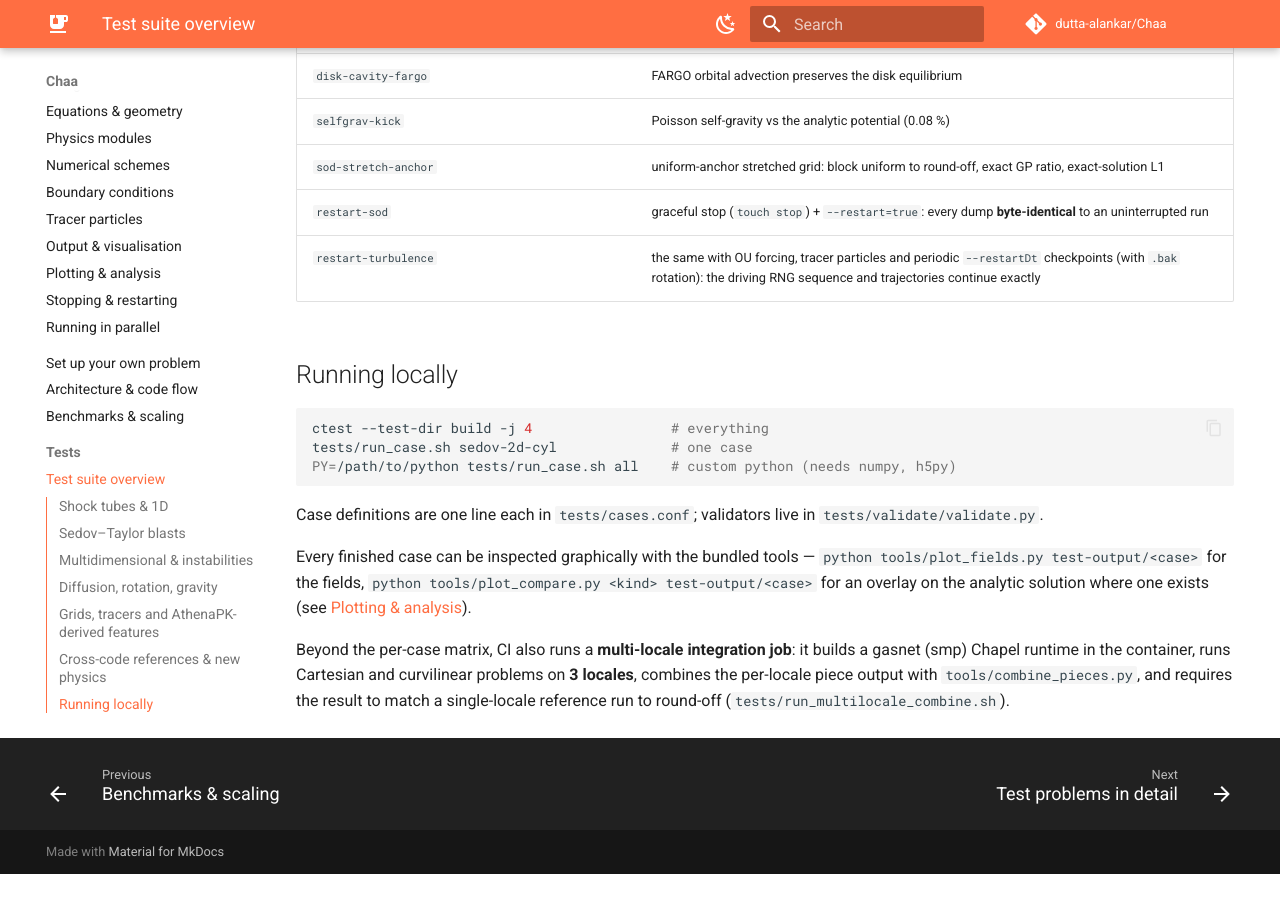
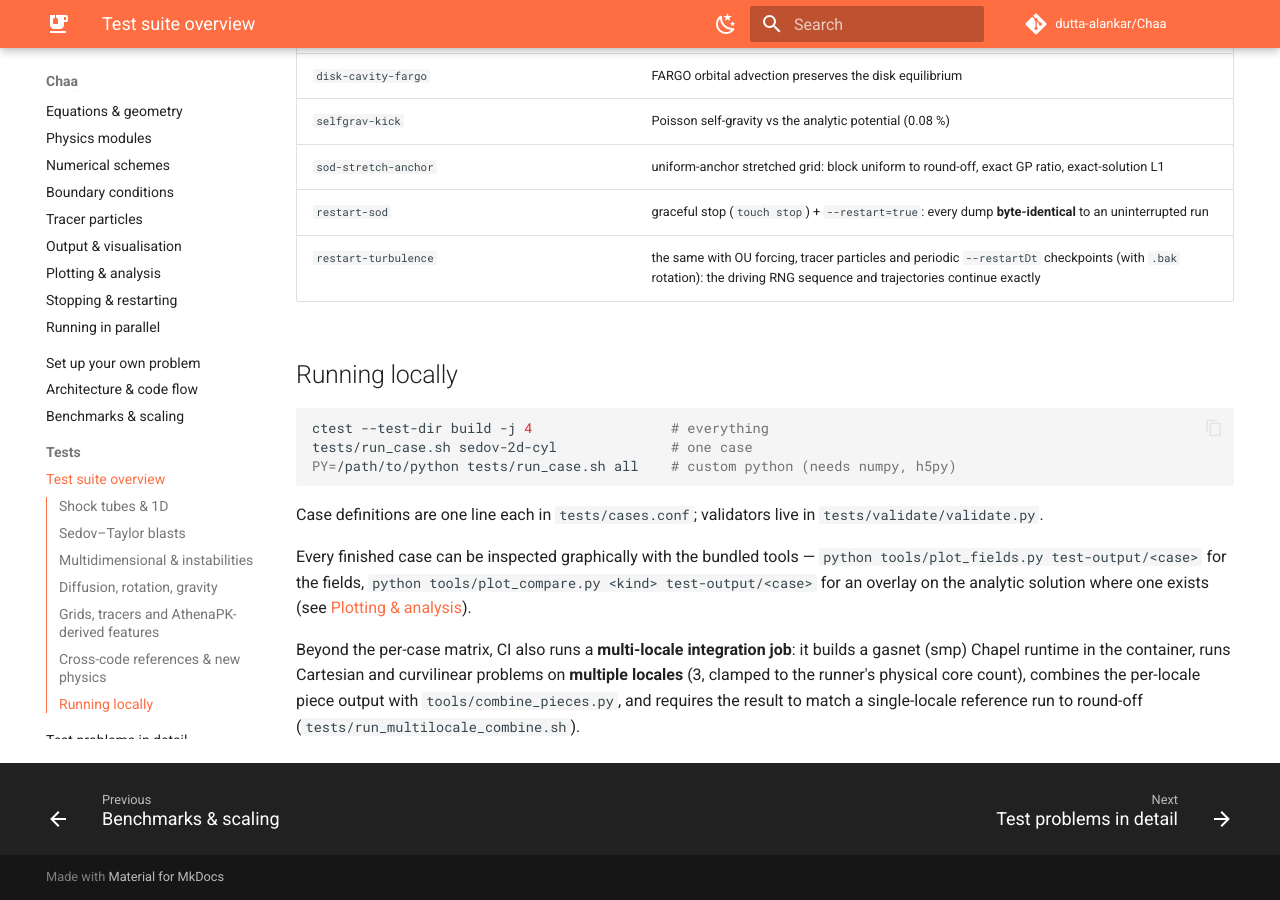
Before and after one commit to dutta-alankar/Chaa, an MkDocs documentation site: the page built from docs/tests.md, in a window 1280 px wide and 900 px high, scrolled down 3050 px. Built offline with MkDocs 1.6.1 and Material for MkDocs 9.7.7, drawn with Linux system fonts in a browser that asks for light colours; comment, search, counter and statistics services are not loaded; before the commit the page ends 3924 px from its top, so only the background shows below that.

Commit message:
CI fix: clamp multi-locale test to the machine's physical cores
The Chapel runtime refuses more co-locales than physical cores, and
GitHub's standard runners expose only 2, so the first execution of the
multilocale-combine job died with "Cannot run 3 co-locales on 2
cores". run_multilocale_combine.sh now detects the physical core count
(lscpu on Linux, sysctl on macOS) and lowers the requested locale
count to match; on CI that means a 2-locale run, locally it still uses
the requested 3.

Co-Authored-By: Claude Fable 5 <noreply@anthropic.com>

```diff
--- a/docs/tests.md
+++ b/docs/tests.md
@@ -102,7 +102,8 @@ overlay on the analytic solution where one exists (see
 
 Beyond the per-case matrix, CI also runs a **multi-locale integration
 job**: it builds a gasnet (smp) Chapel runtime in the container, runs
-Cartesian and curvilinear problems on **3 locales**, combines the
+Cartesian and curvilinear problems on **multiple locales** (3, clamped
+to the runner's physical core count), combines the
 per-locale piece output with `tools/combine_pieces.py`, and requires
 the result to match a single-locale reference run to round-off
 (`tests/run_multilocale_combine.sh`).
```
Also changed, not shown: 1 other file.
